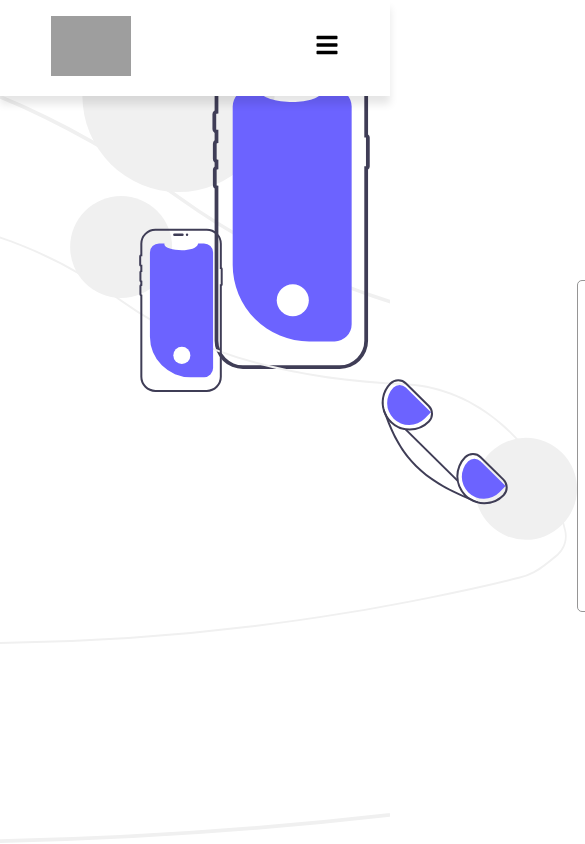
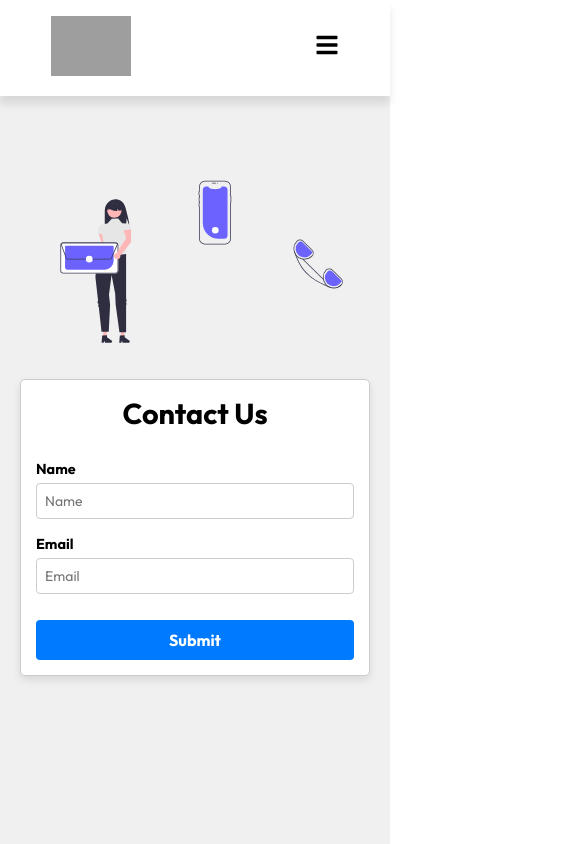
Before and after one commit to ani2727/Work-Momentum, a React (Create React App) app in the folder frontend/: page /contact-us in a window 390 px wide. Shown: the top 844 px of the page, 585 px wide, since content can reach past the window. Built offline with nearby package versions, Linux system fonts and the light colour scheme; grey boxes are pictures that could not be loaded.

Commit message:
responsive contact us2

```diff
--- a/frontend/src/components/Contact/Contact.css
+++ b/frontend/src/components/Contact/Contact.css
@@ -1,21 +1,29 @@
+/* General styles */
+
 .contact {
   display: flex;
   justify-content: center;
   align-items: center;
   min-height: 100vh;
-  background: url('../../../public/contactus.svg') no-repeat center center/cover; /* Set the background image */
+  background-color: #f0f0f0;
   padding: 20px;
+  overflow-x: hidden;
+}
+
+.contact img {
+  max-width: 100%;
+  height: auto;
 }
 
 .contact-data {
   width: 100%;
-  max-width: 400px; /* Adjust width as needed */
+  max-width: 400px;
   padding: 20px;
-  border: 1px solid #969595;
+  border: 1px solid #ccc;
   border-radius: 5px;
-  background-color: rgba(255, 255, 255, 0.9); /* Semi-transparent background for better readability */
-  height: auto;
+  background-color: #fff;
   margin-top: 3em;
+  box-shadow: 0 4px 8px rgba(0, 0, 0, 0.1);
 }
 
 .contact-data h1 {
@@ -36,20 +44,23 @@
 }
 
 .Email input[type='text'],
-.Email input[type='email'],
-.Email textarea {
-  width: 100%; /* Adjust input width */
+.Email input[type='email'] {
+  width: 100%;
   padding: 8px;
   font-size: 16px;
   border: 1px solid #ccc;
   border-radius: 4px;
-  box-sizing: border-box; /* Ensures padding is included in width */
-  background: transparent;
+  box-sizing: border-box;
 }
 
-.Email input:focus,
-.Email textarea:focus {
-  outline: none;
+.Email textarea {
+  width: 100%;
+  padding: 8px;
+  font-size: 16px;
+  border: 1px solid #ccc;
+  border-radius: 4px;
+  box-sizing: border-box;
+  resize: vertical;
 }
 
 .contact-data button {
@@ -69,7 +80,7 @@
   background-color: #0056b3;
 }
 
-/* Popup CSS */
+/* Popup styles */
 
 .contact-popup-container {
   width: 100%;
@@ -78,133 +89,101 @@
   align-items: center;
   justify-content: center;
   background-color: rgba(0, 0, 0, 0.5);
+  position: fixed;
+  top: 0;
+  left: 0;
   z-index: 1000;
-}
-
-.contact-popup-btn {
-  padding: 1em 2em;
-  background: #ffff;
-  border: 0;
-  outline: none;
-  cursor: pointer;
-  font-size: 1em;
-  font-weight: 5em;
-  border-radius: 5%;
-  color: black;
 }
 
 .contact-popup {
   width: 90%;
   max-width: 400px;
-  background: #fff;
-  border-radius: 5%;
-  position: absolute;
-  top: 0;
-  left: 50%;
-  transform: translate(-50%, -50%);
+  background-color: #fff;
+  border-radius: 5px;
+  padding: 20px;
   text-align: center;
-  padding: 0 30px 30px;
-  visibility: hidden;
-  opacity: 0;
-  transition: transform 0.4s ease-in-out, top 0.4s ease-in-out, opacity 0.4s ease-in-out;
+  box-shadow: 0 4px 8px rgba(0, 0, 0, 0.2);
 }
 
 .contact-popup img {
   width: 100px;
-  margin-top: -50px;
+  height: 100px;
   border-radius: 50%;
-  box-shadow: 0px 2px 5px rgba(0, 0, 0, 0.2);
+  margin-bottom: 20px;
 }
 
 .contact-popup h2 {
   font-size: 1.5em;
-  font-weight: 500;
-  margin: 30px 0px 10px;
+  margin-bottom: 10px;
 }
 
-.contact-popup button {
-  width: 100%;
-  margin-top: 50px;
-  padding: 10px 0px;
-  background-color: #007bff;
-  color: #fff;
-  outline: none;
-  border-radius: 3%;
-  font-size: 1em;
-  cursor: pointer;
-  box-shadow: 0px 5px 5px rgb(0, 0, 0, .2);
+.contact-popup p {
+  margin-bottom: 20px;
 }
 
-.contact-popup.open-popup {
-  visibility: visible;
-  top: 50%;
-  transform: translate(-50%, -50%) scale(1);
-  opacity: 1;
-  z-index: 3000;
+.contact-popup-btn {
+  padding: 10px 20px;
+  background-color: #007bff;
+  color: white;
+  border: none;
+  border-radius: 4px;
+  cursor: pointer;
+  font-size: 16px;
 }
 
-.contact-popup.close-popup {
-  animation: popupOut 0.3s forwards;
+.contact-popup-btn:hover {
+  background-color: #0056b3;
 }
 
-@keyframes popupOut {
-  0% {
-    transform: translate(-50%, -50%) scale(1);
-    opacity: 1;
+/* Responsive adjustments */
+
+@media (max-width: 768px) {
+  .contact {
+    flex-direction: column;
   }
-  100% {
-    transform: translate(-50%, -50%) scale(0.1);
-    top: 0;
-    opacity: 0;
+
+  .contact-data {
+    margin-top: 2em;
   }
 }
 
-/* Media Queries */
+@media (max-width: 480px) {
+  .contact-data {
+    padding: 15px;
+  }
 
-@media (max-width: 768px) {
   .contact-data h1 {
     font-size: 1.8em;
   }
 
   .Email label {
-    font-size: 1.2em;
+    font-size: 0.9em;
   }
 
   .Email input[type='text'],
   .Email input[type='email'],
   .Email textarea {
-    font-size: 18px;
+    font-size: 14px;
   }
 
   .contact-data button {
     font-size: 16px;
   }
-}
-
-@media (max-width: 480px) {
-  .contact-data h1 {
-    font-size: 1.5em;
-  }
-
-  .Email label {
-    font-size: 1em;
-  }
-
-  .Email input[type='text'],
-  .Email input[type='email'],
-  .Email textarea {
-    font-size: 16px;
-  }
-
-  .contact-data button {
-    font-size: 14px;
-  }
 
   .contact-popup img {
     width: 80px;
+    height: 80px;
   }
 
   .contact-popup h2 {
-    font-size: 1.2em;
+    font-size: 1.3em;
+  }
+
+  .contact-popup p {
+    font-size: 0.9em;
+  }
+
+  .contact-popup-btn {
+    font-size: 14px;
   }
 }
```
